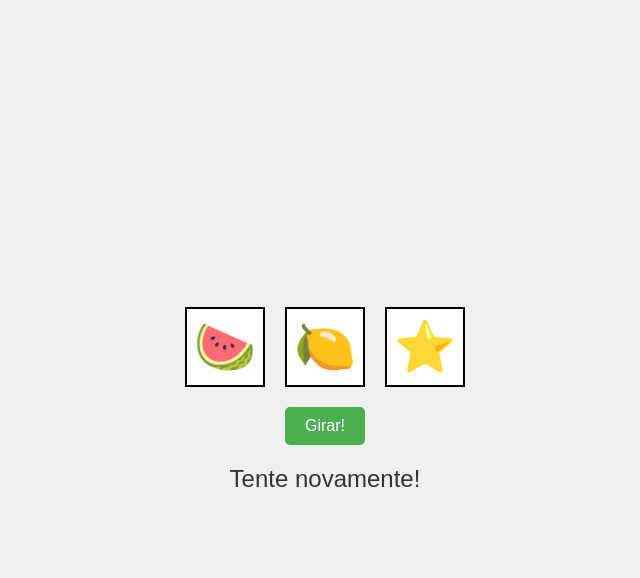
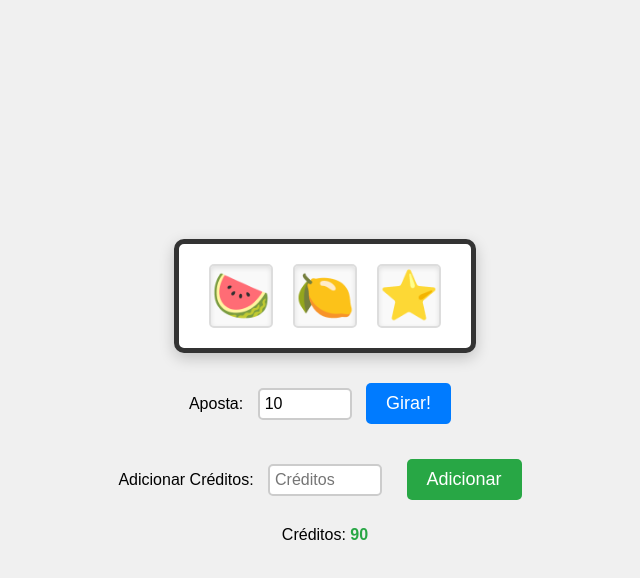
Before and after one commit to arlindow/Slots, a plain HTML site: page index.html in a window 1280 px wide. Both pictures are taken after a click on the button "Girar!". Shown: the whole page, without its empty margins (315-955 px from the left). Drawn offline with Linux system fonts and the light colour scheme.

Commit message:
adicionar credito, localStorage, atualizacao de creditos

```diff
--- a/index.html
+++ b/index.html
@@ -3,17 +3,31 @@
 <head>
     <meta charset="UTF-8">
     <meta name="viewport" content="width=device-width, initial-scale=1.0">
-    <title>Slots do Tigrinho</title>
+    <title>Jogo de Slots</title>
     <link rel="stylesheet" href="style.css">
 </head>
 <body>
+
     <div id="slot-machine">
-        <div class="reel" id="reel1">🍇</div>
+        <div class="reel" id="reel1">🍒</div>
         <div class="reel" id="reel2">🍇</div>
-        <div class="reel" id="reel3">🍇</div>
+        <div class="reel" id="reel3">🍉</div>
     </div>
-    <button id="spinButton">Girar!</button>
-    <p id="result"></p>
+
+    <div id="controls">
+        <label for="betAmount">Aposta:</label>
+        <input type="number" id="betAmount" min="1" max="100" value="10">
+        <button id="spinButton">Girar!</button>
+
+        <div id="addCredits">
+            <label for="creditInput">Adicionar Créditos:</label>
+            <input type="number" id="creditInput" min="1" placeholder="Créditos">
+            <button id="addCreditButton">Adicionar</button>
+        </div>
+
+        <p>Créditos: <span id="creditAmount">100</span></p>
+        <p id="result"></p>
+    </div>
 
     <script src="script.js"></script>
 </body>
--- a/script.js
+++ b/script.js
@@ -3,9 +3,16 @@ const reel2 = document.getElementById('reel2');
 const reel3 = document.getElementById('reel3');
 const resultDisplay = document.getElementById('result');
 const spinButton = document.getElementById('spinButton');
+const creditAmountDisplay = document.getElementById('creditAmount');
+const betAmountInput = document.getElementById('betAmount');
+const creditInput = document.getElementById('creditInput');
+const addCreditButton = document.getElementById('addCreditButton');
 
 // Símbolos possíveis para os slots
 const symbols = ['🍇', '🍒', '🍋', '⭐', '🍉'];
+
+// Saldo Inicial de créditos
+let creditAmount = 100;
 
 // Função para gerar um símbolo aleatório
 function getRandomSymbol() {
@@ -15,6 +22,18 @@ function getRandomSymbol() {
 
 // Função para aplicar a animação de rotação e depois parar nos símbolos
 function spin() {
+    const betAmount = parseInt(betAmountInput.value);
+
+    // Verifica se o jogador tem créditos suficientes para apostar
+    if (betAmount > creditAmount) {
+        resultDisplay.textContent = 'Créditos insuficientes!';
+        return;
+    }
+
+    // Subtrai a aposta dos créditos
+    creditAmount -= betAmount;
+    updateCreditDisplay();
+
     // Aplicar a animação de rotação
     reel1.classList.add('spin');
     reel2.classList.add('spin');
@@ -40,7 +59,7 @@ function spin() {
         reel3.textContent = symbol3;
 
         // Checar o resultado
-        checkResult(symbol1, symbol2, symbol3);
+        checkResult(symbol1, symbol2, symbol3, betAmount);
 
         // Reativar o botão
         spinButton.disabled = false;
@@ -48,13 +67,61 @@ function spin() {
 }
 
 // Função para checar o resultado
-function checkResult(symbol1, symbol2, symbol3) {
+function checkResult(symbol1, symbol2, symbol3, betAmount) {
     if (symbol1 === symbol2 && symbol2 === symbol3) {
-        resultDisplay.textContent = 'Jackpot! 🎉';
+        const winnings = betAmount * 3; // O jogador ganha 3x o valor apostado
+        creditAmount += winnings;
+        resultDisplay.textContent = `Jackpot! 🎉🎉🎉 Você ganhou ${winnings} créditos!`;
     } else {
         resultDisplay.textContent = 'Tente novamente!';
+
+        // Após 1 segundo, limpar o resultado
+        setTimeout(() => {
+            resultDisplay.textContent = '';
+        }, 1000);
+
+    }
+    updateCreditDisplay();
+}
+
+// Função para adicionar créditos
+function addCredits() {
+    const creditToAdd = parseInt(creditInput.value);
+
+    // Verifica se o valor é válido
+    if (!isNaN(creditToAdd) && creditToAdd > 0) {
+        creditAmount += creditToAdd; // Adiciona os créditos ao saldo atual
+        updateCreditDisplay(); // Atualiza a exibição dos créditos
+        creditInput.value = ''; // Limpa o campo de input
+        resultDisplay.textContent = `Você adicionou ${creditToAdd} créditos!`;
+    } else {
+        resultDisplay.textContent = 'Por favor, insira um valor válido para adicionar créditos.';
     }
 }
 
-// Adiciona evento ao botão
+// Atualiza a exibição dos créditos e salva
+function updateCreditDisplay() {
+    creditAmountDisplay.textContent = creditAmount;
+    saveCredits(); // Salva os créditos no localStorage
+}
+
+// Carregar o saldo salvo no localStorage
+function loadCredits() {
+    const savedCredits = localStorage.getItem('creditAmount');
+    if (savedCredits !== null) {
+        creditAmount = parseInt(savedCredits);
+    }
+    updateCreditDisplay();
+}
+
+// Salvar o saldo no localStorage
+function saveCredits() {
+    localStorage.setItem('creditAmount', creditAmount);
+}
+
+// Chama a função para carregar os créditos quando o jogo é aberto
+loadCredits();
+
+// Adiciona eventos aos botões
 spinButton.addEventListener('click', spin);
+addCreditButton.addEventListener('click', addCredits);
--- a/style.css
+++ b/style.css
@@ -1,59 +1,119 @@
-* {
-    margin: 0;
-    padding: 0;
-    box-sizing: border-box;
-}
-
+/* Estilos básicos para centralizar a máquina de slots */
 body {
+    font-family: Arial, sans-serif;
     display: flex;
     justify-content: center;
     align-items: center;
+    flex-direction: column;
     height: 100vh;
-    flex-direction: column;
+    margin: 0;
     background-color: #f0f0f0;
-    font-family: Arial, sans-serif;
 }
 
+/* Container principal da máquina de slots */
 #slot-machine {
     display: flex;
-    justify-content: space-around;
-    width: 300px;
+    justify-content: center;
+    align-items: center;
+    border: 5px solid #333;
+    padding: 20px;
+    background-color: #fff;
+    border-radius: 10px;
+    box-shadow: 0px 5px 15px rgba(0, 0, 0, 0.2);
     margin-bottom: 20px;
 }
 
+/* Estilos dos rolos */
 .reel {
-    width: 80px;
-    height: 80px;
-    border: 2px solid #000;
-    font-size: 50px;
+    font-size: 48px;
+    margin: 0 10px;
+    width: 60px;
+    height: 60px;
     display: flex;
     justify-content: center;
     align-items: center;
-    background-color: #fff;
-    transition: transform 0.5s ease-out; /* Animação para suavizar */
+    border: 2px solid #ddd;
+    background-color: #f9f9f9;
+    border-radius: 5px;
+    box-shadow: inset 0 2px 5px rgba(0, 0, 0, 0.1);
+    transition: all 0.3s ease;
 }
 
+/* Estilo durante a rotação */
+.reel.spin {
+    font-size: 36px;
+    transform: rotate(360deg);
+}
+
+/* Controles */
+#controls {
+    text-align: center;
+}
+
+/* Estilos dos botões */
 button {
     padding: 10px 20px;
-    font-size: 16px;
-    cursor: pointer;
-    background-color: #4CAF50;
+    font-size: 18px;
+    background-color: #007bff;
     color: white;
     border: none;
     border-radius: 5px;
+    cursor: pointer;
+    transition: background-color 0.3s;
+    margin: 10px;
 }
 
+button:hover {
+    background-color: #0056b3;
+}
+
+/* Resultado e exibição de créditos */
 #result {
-    margin-top: 20px;
-    font-size: 24px;
+    margin-top: 15px;
+    font-size: 18px;
     color: #333;
 }
 
-.spin {
-    animation: spinAnimation 1s ease-in-out infinite; /* Animação de rotação */
+#creditAmount {
+    font-weight: bold;
+    color: #28a745;
 }
 
-@keyframes spinAnimation {
-    0% { transform: translateY(0); }
-    100% { transform: translateY(-100%); }
+/* Estilos para o input de aposta */
+input[type="number"] {
+    width: 80px;
+    padding: 5px;
+    margin-left: 10px;
+    border: 2px solid #ccc;
+    border-radius: 5px;
+    font-size: 16px;
 }
+
+/* Seção de adicionar créditos */
+#addCredits {
+    margin-top: 15px;
+}
+
+#creditInput {
+    width: 100px;
+    padding: 5px;
+    margin-right: 10px;
+    border: 2px solid #ccc;
+    border-radius: 5px;
+    font-size: 16px;
+}
+
+#addCreditButton {
+    padding: 10px 20px;
+    font-size: 18px;
+    background-color: #28a745;
+    color: white;
+    border: none;
+    border-radius: 5px;
+    cursor: pointer;
+    transition: background-color 0.3s;
+}
+
+#addCreditButton:hover {
+    background-color: #218838;
+}
```
